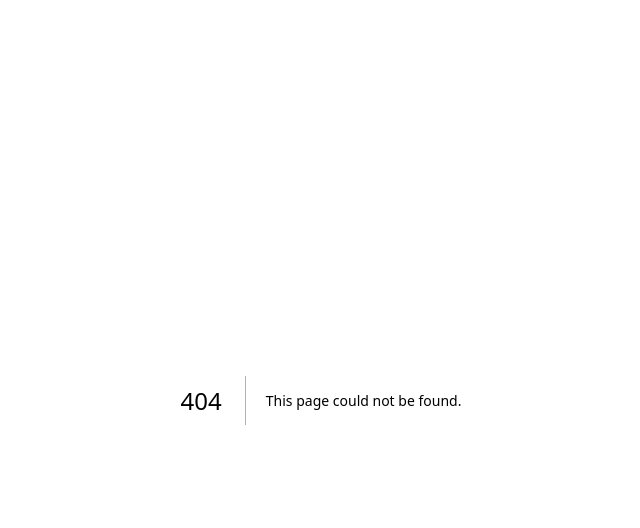
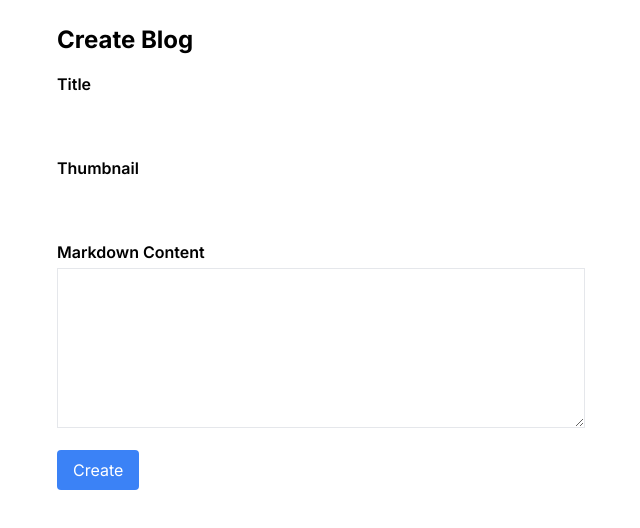
Before and after one commit to minh-trancong/netexpert, a Next.js app in the folder netexpert-frontend/: page /blog/admin/edit in a window 1280 px wide. Before the commit this address had no page. Shown: the top 528 px of the page, without its empty margins (319-959 px from the left). Built offline with nearby package versions, Linux system fonts and the light colour scheme.

Commit message:
fix: handle user logged in header

```diff
--- a/netexpert-frontend/app/(auth)/login/WelcomeBack.tsx
+++ b/netexpert-frontend/app/(auth)/login/WelcomeBack.tsx
@@ -1,20 +1,24 @@
-import CheckboxSvg from '@/app/components/assets/CheckboxSvg'
-import EmailSvg from '@/app/components/assets/EmailSvg'
-import LockSvg from '@/app/components/assets/LockSvg'
-import NextButton from '@/app/components/NextButton'
-import React from 'react'
-import CryptoJS from 'crypto-js'
-import Link from 'next/link'
-import { authFetch } from '@/app/utils'
-import { getUser, signIn } from '@/app/services/services'
+import CheckboxSvg from "@/app/components/assets/CheckboxSvg";
+import EmailSvg from "@/app/components/assets/EmailSvg";
+import LockSvg from "@/app/components/assets/LockSvg";
+import NextButton from "@/app/components/NextButton";
+import React from "react";
+import CryptoJS from "crypto-js";
+import Link from "next/link";
+import { authFetch } from "@/app/utils";
+import { getUser, signIn } from "@/app/services/services";
 
-const WelcomeBack = ({ handleSubmit }: { handleSubmit: (e: React.FormEvent<HTMLFormElement>) => void }) => {
-
+const WelcomeBack = ({
+  handleSubmit,
+}: {
+  handleSubmit: (e: React.FormEvent<HTMLFormElement>) => void;
+}) => {
   const [submitOk, setSubmitOk] = React.useState(true);
   const [isSubmitting, setIsSubmitting] = React.useState(false);
 
   return (
-    <form className='flex flex-col items-start gap-10 w-5/6 pr-[180px] max-md:pr-[120px] justify-center'
+    <form
+      className="flex flex-col items-start gap-10 w-5/6 pr-[180px] max-md:pr-[120px] justify-center"
       onSubmit={(e) => {
         e.preventDefault();
         const username = (e.target as any).username.value;
@@ -23,96 +27,112 @@ const WelcomeBack = ({ handleSubmit }: { handleSubmit: (e: React.FormEvent<HTMLF
         if (username && password) {
           setSubmitOk(true);
 
-          const token = localStorage.getItem('token');
+          const token = localStorage.getItem("token");
           signIn(username, password)
             .then((data) => {
+              console.log("Data:", data);
               if (data.error) {
                 setSubmitOk(false);
               } else {
                 // Store the token in localStorage
-                localStorage.setItem('token', data);
-                getUser(username).then((user) => {
-                  console.log('User:', user);
-                  if (user) {
-                    localStorage.setItem('user_id', user.id);
-                    handleSubmit(e);
-                  }
-                }
-                ).catch((error) => {
-                });
+                localStorage.setItem("token", data);
+                getUser(username)
+                  .then((user) => {
+                    console.log("User:", user);
+                    if (user) {
+                      localStorage.setItem("user_id", user.id);
+                      localStorage.setItem("user", JSON.stringify(user));
+                      handleSubmit(e);
+                    }
+                  })
+                  .catch((error) => {});
               }
             })
             .catch((error) => {
-              console.error('Error:', error);
+              console.error("Error:", error);
             })
             .finally(() => {
               setIsSubmitting(false);
             });
         }
-
-      }}>
-      <div className='flex flex-col items-start'>
-        <p className='text-h2 font-bold text-typography-light-title'>
+      }}
+    >
+      <div className="flex flex-col items-start">
+        <p className="text-h2 font-bold text-typography-light-title">
           Welcome Back!
         </p>
-        <p className='text-extra-small font-medium text-typography-light-body opacity-80'>
+        <p className="text-extra-small font-medium text-typography-light-body opacity-80">
           Login to continue
         </p>
       </div>
-      <div className='flex flex-col items-start gap-4 w-full'>
-
-        <div className='flex flex-col flex-start gap-[10px] w-full'>
-          <div className='text-extra-small font-bold text-typography-light-body'>
+      <div className="flex flex-col items-start gap-4 w-full">
+        <div className="flex flex-col flex-start gap-[10px] w-full">
+          <div className="text-extra-small font-bold text-typography-light-body">
             Username
           </div>
-          <label className='w-full h-11'>
-            <div className='flex w-full h-full py-[10px] pl-4 pr-20 justify-start items-center gap-[10px] flex-shrink-0 rounded-2xl bg-neutral-7'>
-              <EmailSvg className='w-6 h-6 flex-shrink-0' />
-              <input name="username" className='text-extra-small font-semibold opacity-70 text-neutral-5' placeholder='Enter your username' required />
+          <label className="w-full h-11">
+            <div className="flex w-full h-full py-[10px] pl-4 pr-20 justify-start items-center gap-[10px] flex-shrink-0 rounded-2xl bg-neutral-7">
+              <EmailSvg className="w-6 h-6 flex-shrink-0" />
+              <input
+                name="username"
+                className="text-extra-small font-semibold opacity-70 text-neutral-5"
+                placeholder="Enter your username"
+                required
+              />
             </div>
           </label>
         </div>
-        <div className='flex flex-col flex-start gap-[10px] w-full'>
-          <div className='text-extra-small font-bold text-typography-light-body'>
+        <div className="flex flex-col flex-start gap-[10px] w-full">
+          <div className="text-extra-small font-bold text-typography-light-body">
             Password
           </div>
-          <label className='w-full h-11'>
-            <div className='flex w-full h-full py-[10px] pl-4 pr-20 justify-start items-center gap-[10px] flex-shrink-0 rounded-2xl bg-neutral-7'>
-              <LockSvg className='w-6 h-6 flex-shrink-0' />
-              <input type="password" name="password" className='text-extra-small font-semibold opacity-70 text-neutral-5' placeholder='Enter password' required />
+          <label className="w-full h-11">
+            <div className="flex w-full h-full py-[10px] pl-4 pr-20 justify-start items-center gap-[10px] flex-shrink-0 rounded-2xl bg-neutral-7">
+              <LockSvg className="w-6 h-6 flex-shrink-0" />
+              <input
+                type="password"
+                name="password"
+                className="text-extra-small font-semibold opacity-70 text-neutral-5"
+                placeholder="Enter password"
+                required
+              />
             </div>
           </label>
         </div>
-        <div className='w-full flex justify-between items-center gap-4'>
-          <label className='flex items-center gap-1 group'>
-            <div className='w-4 h-4 rounded-md border border-neutral-5 flex items-center justify-center group-has-[:checked]:border-0'>
-              <CheckboxSvg className='w-4 h-4 group-has-[:checked]:opacity-100 opacity-0' />
+        <div className="w-full flex justify-between items-center gap-4">
+          <label className="flex items-center gap-1 group">
+            <div className="w-4 h-4 rounded-md border border-neutral-5 flex items-center justify-center group-has-[:checked]:border-0">
+              <CheckboxSvg className="w-4 h-4 group-has-[:checked]:opacity-100 opacity-0" />
             </div>
-            <input type="checkbox" name="keeplogin" className='sr-only' />
-            <p className='text-extra-small font-semibold text-neutral-5'>
+            <input type="checkbox" name="keeplogin" className="sr-only" />
+            <p className="text-extra-small font-semibold text-neutral-5">
               Keep me logged in
             </p>
           </label>
-          <div className='flex items-start gap-1'>
-            <p className='text-extra-small font-semibold text-neutral-5'>
+          <div className="flex items-start gap-1">
+            <p className="text-extra-small font-semibold text-neutral-5">
               Forgot password?
             </p>
           </div>
         </div>
-        <div className={`w-full flex justify-between gap-2 items-center font-semibold ${submitOk ? 'hidden' : 'visible'}`}>
-          <p className='text-extra-small text-system-error-300'>
+        <div
+          className={`w-full flex justify-between gap-2 items-center font-semibold ${
+            submitOk ? "hidden" : "visible"
+          }`}
+        >
+          <p className="text-extra-small text-system-error-300">
             Incorrect username or password. Don’t have an account?
           </p>
-          <Link href={'/signup'} className='text-extra-small text-neutral-5'>
+          <Link href={"/signup"} className="text-extra-small text-neutral-5">
             Sign up?
           </Link>
         </div>
       </div>
-      <button className='w-full'>
-        <NextButton type='Login' />
+      <button className="w-full">
+        <NextButton type="Login" />
       </button>
     </form>
-  )
-}
+  );
+};
 
-export default WelcomeBack
+export default WelcomeBack;
--- /dev/null
+++ b/netexpert-frontend/app/blog/admin/edit/page.tsx
@@ -0,0 +1,72 @@
+'use client';
+import { useState, useEffect } from 'react';
+import { useRouter, useSearchParams } from 'next/navigation';
+
+export default function BlogEditPage() {
+    const router = useRouter();
+    const searchParams = useSearchParams();
+    const blogId = searchParams.get('id');
+
+    const [title, setTitle] = useState('');
+    const [thumbnail, setThumbnail] = useState('');
+    const [content, setContent] = useState('');
+
+    useEffect(() => {
+        if (blogId) {
+            fetch(`/api/blogs/${blogId}`)
+                .then((res) => res.json())
+                .then((data) => {
+                    setTitle(data.title);
+                    setThumbnail(data.thumbnail);
+                    setContent(data.content);
+                });
+        }
+    }, [blogId]);
+
+    const handleSubmit = async (e: React.FormEvent) => {
+        e.preventDefault();
+        const method = blogId ? 'PUT' : 'POST';
+        await fetch(`/api/blogs${blogId ? `/${blogId}` : ''}`, {
+            method,
+            headers: { 'Content-Type': 'application/json' },
+            body: JSON.stringify({ title, thumbnail, content }),
+        });
+        router.push('/blog/admin');
+    };
+
+    return (
+        <div className="p-6 max-w-xl mx-auto">
+            <h1 className="text-2xl font-bold mb-4">{blogId ? 'Edit Blog' : 'Create Blog'}</h1>
+            <form onSubmit={handleSubmit} className="space-y-4">
+                <div>
+                    <label className="block mb-1 font-semibold">Title</label>
+                    <input
+                        className="border p-2 w-full"
+                        value={title}
+                        onChange={(e) => setTitle(e.target.value)}
+                    />
+                </div>
+                <div>
+                    <label className="block mb-1 font-semibold">Thumbnail</label>
+                    <input
+                        className="border p-2 w-full"
+                        value={thumbnail}
+                        onChange={(e) => setThumbnail(e.target.value)}
+                    />
+                </div>
+                <div>
+                    <label className="block mb-1 font-semibold">Markdown Content</label>
+                    {/* For Markdown support, you could use a specialized editor, e.g. @uiw/react-md-editor */}
+                    <textarea
+                        className="border p-2 w-full h-40"
+                        value={content}
+                        onChange={(e) => setContent(e.target.value)}
+                    />
+                </div>
+                <button type="submit" className="bg-blue-500 text-white px-4 py-2 rounded">
+                    {blogId ? 'Update' : 'Create'}
+                </button>
+            </form>
+        </div>
+    );
+}
--- a/netexpert-frontend/app/components/Header.tsx
+++ b/netexpert-frontend/app/components/Header.tsx
@@ -1,58 +1,92 @@
-import React from 'react'
-import LogoSvg from './assets/LogoSvg'
-import Link from 'next/link'
-import MagnifyingGlassSvg from './assets/MagnifyingGlassSvg'
+"use client";
+import React from "react";
+import LogoSvg from "./assets/LogoSvg";
+import Link from "next/link";
+import MagnifyingGlassSvg from "./assets/MagnifyingGlassSvg";
+import { User } from "lucide-react";
 
 const Header = () => {
+  const [user, setUser] = React.useState<any>(null);
+  const [isOpen, setIsOpen] = React.useState(false);
 
-  const navs: {
-    name: string,
-    link: string
-  }[] = [
-      {
-        name: 'Home',
-        link: '/'
-      },
-      {
-        name: 'About',
-        link: '/about'
-      },
-      {
-        name: 'Blog',
-        link: '/blog'
-      },
-      {
-        name: 'Contact',
-        link: '/contact'
-      },
-      {
-        name: 'Chat',
-        link: '/chat'
-      }
-    ]
+  React.useEffect(() => {
+    const storedUser = localStorage.getItem("user");
+    if (storedUser) {
+      setUser(JSON.parse(storedUser));
+    }
+  }, []);
+
+  const handleLogout = () => {
+    localStorage.removeItem("user");
+    setUser(null);
+  };
+
+  const navs = [
+    { name: "Home", link: "/" },
+    { name: "About", link: "/about" },
+    { name: "Blog", link: "/blog" },
+    { name: "Contact", link: "/contact" },
+    { name: "Chat", link: "/chat" },
+  ];
 
   return (
-    <div className='flex justify-between py-4 px-20 pr-10 items-center gap-4 w-full border-b-[0.5px] border-solid border-white bg-black'>
-      <div className='flex items-center gap-3 w-fit'>
-        <LogoSvg className='w-[46px] h-[42px]' />
-        <p className='font-bold text-h3 text-white'>
-          NetExpert
-        </p>
+    <div className="flex justify-between py-4 px-20 pr-10 items-center gap-4 w-full border-b-[0.5px] border-solid border-white bg-black">
+      <div className="flex items-center gap-3 w-fit">
+        <LogoSvg className="w-[46px] h-[42px]" />
+        <p className="font-bold text-h3 text-white">NetExpert</p>
       </div>
-      <div className='flex w-full justify-center items-center gap-4 max-lg:hidden'>
+
+      <div className="flex w-full justify-center items-center gap-4 max-lg:hidden">
         {navs.map((nav, index) => (
-          <Link href={nav.link} key={index} className='font-semibold text-large text-white text-center flex p-3 flex-shrink-0 justify-center'>{nav.name}</Link>
+          <Link
+            href={nav.link}
+            key={index}
+            className="font-semibold text-large text-white text-center flex p-3 flex-shrink-0 justify-center"
+          >
+            {nav.name}
+          </Link>
         ))}
       </div>
-      <div className='flex items-center gap-6 w-fit'>
-        <Link href={'/login'} className='flex py-3 px-9 justify-center items-center gap-1 rounded-[4px] bg-white hover:bg-slate-200 transition duration-300'>
-          <p className="text-black text-center font-[Inter] text-[16px] font-semibold leading-[16px] normal-case whitespace-nowrap">
-            Log in
-          </p>
-        </Link>
+
+      <div className="flex items-center gap-6 w-fit">
+        <div className="relative">
+          {user ? (
+            <button
+              onClick={() => setIsOpen((prev) => !prev)}
+              className="w-10 h-10 rounded-full border border-slate-200 overflow-hidden flex items-center justify-center"
+            >
+              <User className="w-6 h-6 cursor-pointer text-white" />
+            </button>
+          ) : (
+            <Link
+              href="/login"
+              className="flex py-3 px-9 justify-center items-center gap-2 rounded-lg bg-white font-semibold shadow-md hover:bg-slate-100 transition duration-300"
+            >
+              <div className=" w-12">
+                <p className="text-center text-[16px] leading-[16px]">Log in</p>
+              </div>
+            </Link>
+          )}
+          {isOpen && (
+            <div className="absolute right-0 top-12 z-40 bg-white text-black shadow-lg rounded-lg py-2 w-40 border border-gray-200">
+              <Link
+                href="/profile"
+                className="block px-4 py-2 hover:bg-gray-100"
+              >
+                Profile
+              </Link>
+              <button
+                onClick={handleLogout}
+                className="block w-full text-left px-4 py-2 hover:bg-gray-100"
+              >
+                Logout
+              </button>
+            </div>
+          )}
+        </div>
       </div>
     </div>
-  )
-}
+  );
+};
 
-export default Header
+export default Header;
```
Also changed, not shown: netexpert-frontend/app/services/services.ts (line endings or trailing spaces).
